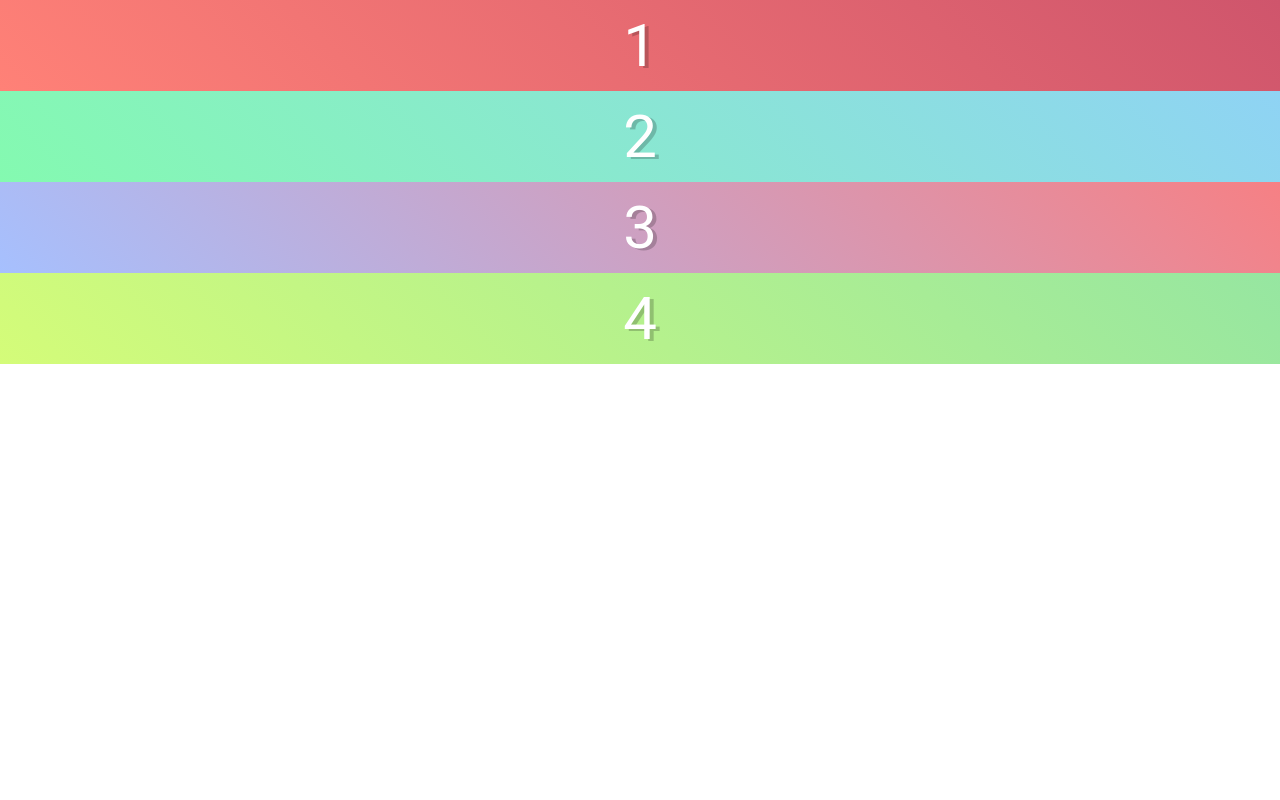
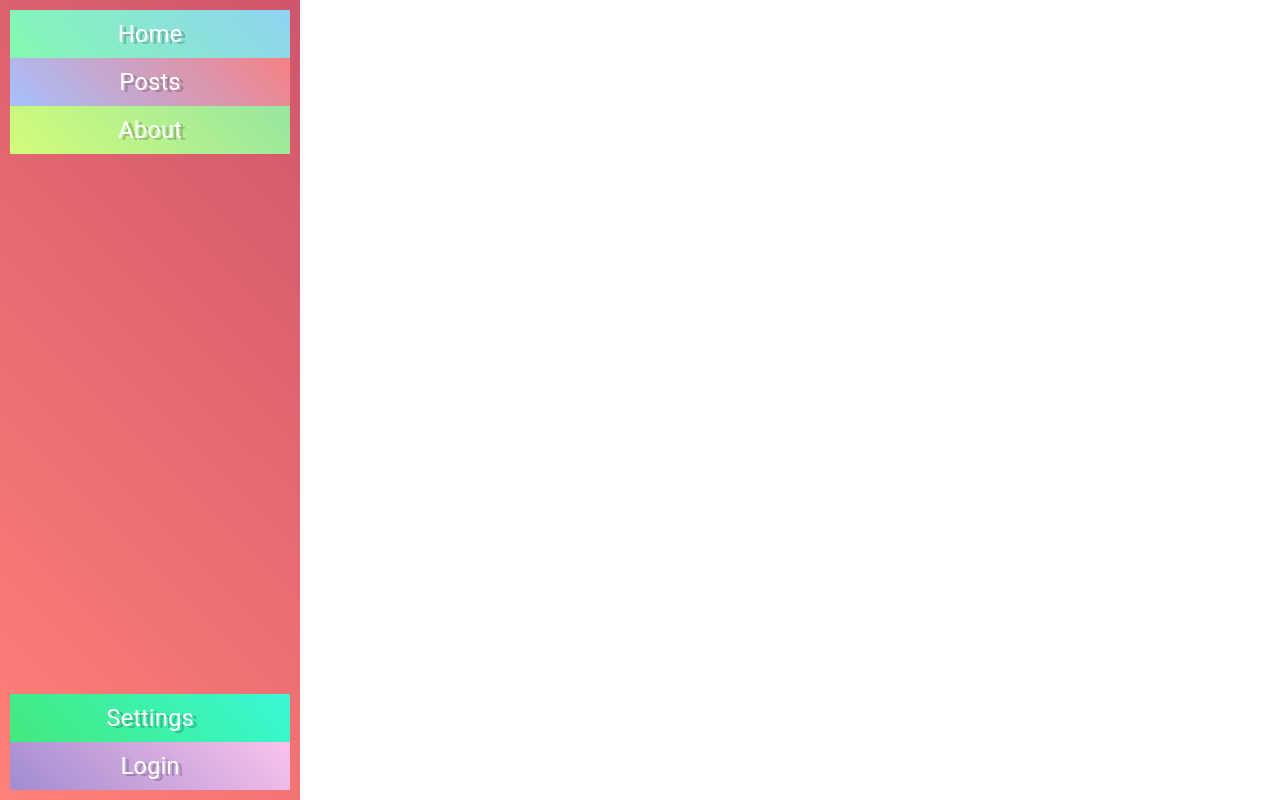
Before and after one commit to vladmitroshin/flexbox-basics, a plain HTML site: page pages/example-4.html in a window 1280 px wide. Drawn offline with Linux system fonts and the light colour scheme.

Commit message:
Add Navigation sidebar

```diff
--- a/pages/example-4.html
+++ b/pages/example-4.html
@@ -7,14 +7,22 @@
     <meta http-equiv="X-UA-Compatible" content="IE=edge">
     <meta name="viewport" content="width=device-width, initial-scale=1.0">
     <link rel="stylesheet" href="../css/style.min.css">
+    <link rel="stylesheet" href="../css/example-4.min.css">
 </head>
 
 <body>
     <div class="flex-container">
-        <div class="flex-item item-1">1</div>
-        <div class="flex-item item-2">2</div>
-        <div class="flex-item item-3">3</div>
-        <div class="flex-item item-4">4</div>
+        <aside class="flex-item item-1">
+            <nav>
+                <div class="flex-item item-2">Home</div>
+                <div class="flex-item item-3">Posts</div>
+                <div class="flex-item item-4">About</div>
+            </nav>
+            <nav>
+                <div class="flex-item item-5">Settings</div>
+                <div class="flex-item item-6">Login</div>
+            </nav>
+        </aside>
     </div>
 </body>
 
--- /dev/null
+++ b/scss/example-4.scss
@@ -0,0 +1,15 @@
+.flex-item {
+  font-size: 24px;
+}
+
+.flex-container {
+  display: flex;
+  min-height: 100vh;
+}
+
+aside {
+  min-width: 300px;
+  display: flex;
+  flex-direction: column;
+  justify-content: space-between;
+}
```
Also changed, not shown: css/example-4.min.css (added).
